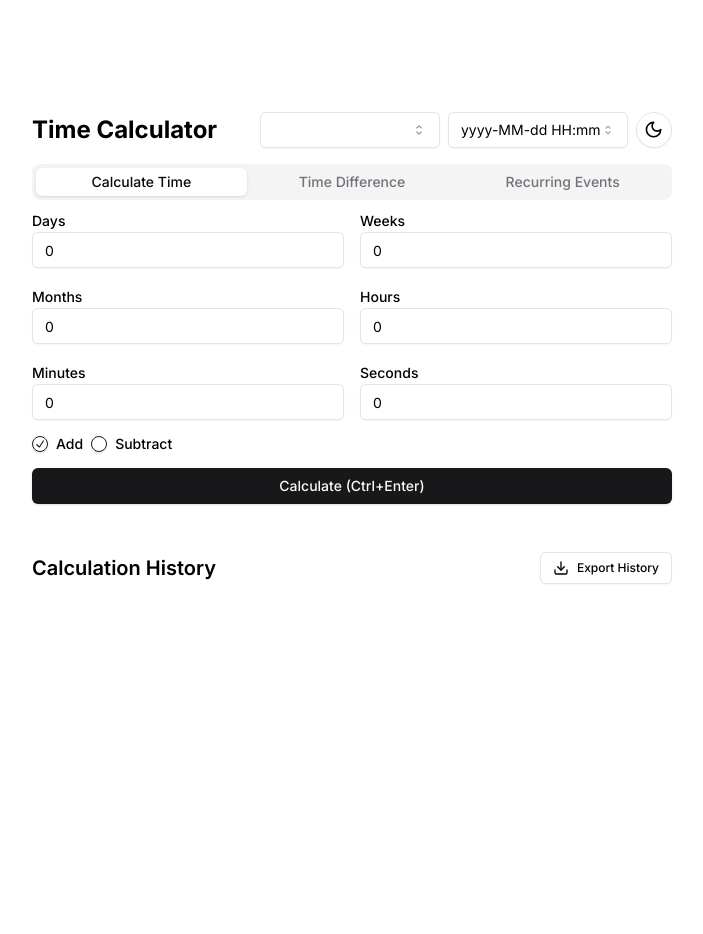
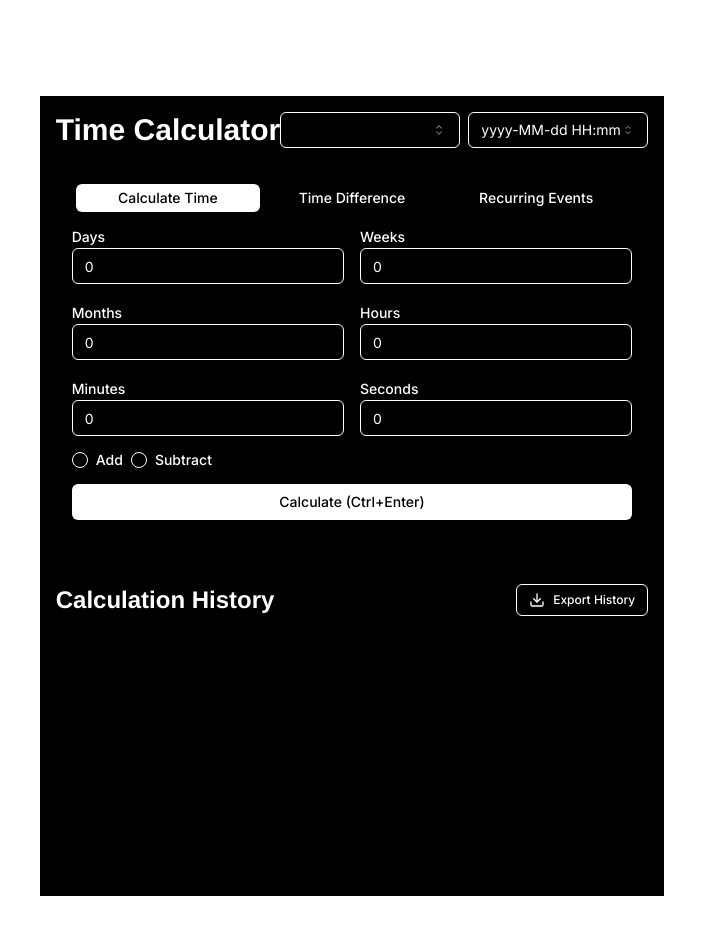
Before and after one commit to ShreyasKashyap357/time-calculator, a Next.js app: page / in a window 1280 px wide. Shown: the top 934 px of the page, without its empty margins (288-991 px from the left). Before the commit the page ends 800 px from the top, so only its background shows below. Built offline with nearby package versions, Linux system fonts and the light colour scheme.

Commit message:
Add GitHub Actions workflow for deploying to GitHub Pages

```diff
--- a/components/time-calculator.tsx
+++ b/components/time-calculator.tsx
@@ -2,15 +2,15 @@
 
 import { useState, useEffect } from 'react'
 import { add, sub, differenceInSeconds, format, parse, addDays, addWeeks, addMonths, addYears } from 'date-fns'
-import { toZonedTime } from 'date-fns-tz';
+import { toZonedTime } from 'date-fns-tz'
 import { Button } from "@/components/ui/button"
 import { Input } from "@/components/ui/input"
 import { Label } from "@/components/ui/label"
 import { RadioGroup, RadioGroupItem } from "@/components/ui/radio-group"
 import { Tabs, TabsContent, TabsList, TabsTrigger } from "@/components/ui/tabs"
 import { Select, SelectContent, SelectItem, SelectTrigger, SelectValue } from "@/components/ui/select"
-import { Toast } from "@/components/ui/toast"
-import { Moon, Sun, Clipboard, Check, Download } from "lucide-react"
+import { useToast } from "@/components/ui/use-toast"
+import { Clipboard, Download } from "lucide-react"
 
 type Calculation = {
   type: 'time' | 'difference' | 'recurring'
@@ -45,40 +45,27 @@ export default function TimeCalculator() {
   const [operation, setOperation] = useState('add')
   const [result, setResult] = useState('')
   const [timeDiff, setTimeDiff] = useState({ start: '', end: '', result: '' })
-  const [darkMode, setDarkMode] = useState(false)
   const [timezone, setTimezone] = useState('UTC')
   const [history, setHistory] = useState<Calculation[]>([])
-  const [copied, setCopied] = useState(false)
-  const [error, setError] = useState('')
   const [dateFormat, setDateFormat] = useState(DATE_FORMATS[0])
   const [recurringEvent, setRecurringEvent] = useState<RecurringEvent>({
     startDate: '',
     frequency: 'daily',
     count: 1,
   })
+  const { toast } = useToast()
 
   useEffect(() => {
     if (typeof window !== 'undefined') {
-      const savedDarkMode = localStorage.getItem('darkMode') === 'true'
       const savedTimezone = localStorage.getItem('timezone') || 'UTC'
       const savedDateFormat = localStorage.getItem('dateFormat') || DATE_FORMATS[0]
       const savedHistory = JSON.parse(localStorage.getItem('history') || '[]')
 
-      setDarkMode(savedDarkMode)
       setTimezone(savedTimezone)
       setDateFormat(savedDateFormat)
       setHistory(savedHistory)
     }
   }, [])
-
-  useEffect(() => {
-    if (darkMode) {
-      document.documentElement.classList.add('dark')
-    } else {
-      document.documentElement.classList.remove('dark')
-    }
-    localStorage.setItem('darkMode', darkMode.toString())
-  }, [darkMode])
 
   useEffect(() => {
     localStorage.setItem('timezone', timezone)
@@ -124,9 +111,12 @@ export default function TimeCalculator() {
       const formattedResult = format(calculatedTime, dateFormat)
       setResult(formattedResult)
       addToHistory('time', JSON.stringify(timeUnits), formattedResult)
-      setError('')
     } catch (err) {
-      setError('Invalid input. Please check your values and try again.')
+      toast({
+        title: "Error",
+        description: "Invalid input. Please check your values and try again.",
+        variant: "destructive",
+      })
     }
   }
 
@@ -143,9 +133,12 @@ export default function TimeCalculator() {
         const result = `${days} days, ${hours} hours, ${minutes} minutes, ${seconds} seconds`
         setTimeDiff(prev => ({ ...prev, result }))
         addToHistory('difference', `${timeDiff.start} to ${timeDiff.end}`, result)
-        setError('')
       } catch (err) {
-        setError('Invalid date input. Please check your values and try again.')
+        toast({
+          title: "Error",
+          description: "Invalid date input. Please check your values and try again.",
+          variant: "destructive",
+        })
       }
     }
   }
@@ -178,9 +171,12 @@ export default function TimeCalculator() {
       const result = events.join('\n')
       setResult(result)
       addToHistory('recurring', JSON.stringify(recurringEvent), result)
-      setError('')
     } catch (err) {
-      setError('Invalid input for recurring events. Please check your values and try again.')
+      toast({
+        title: "Error",
+        description: "Invalid input for recurring events. Please check your values and try again.",
+        variant: "destructive",
+      })
     }
   }
 
@@ -190,8 +186,10 @@ export default function TimeCalculator() {
 
   const copyToClipboard = (text: string) => {
     navigator.clipboard.writeText(text).then(() => {
-      setCopied(true)
-      setTimeout(() => setCopied(false), 2000)
+      toast({
+        title: "Copied",
+        description: "Result copied to clipboard!",
+      })
     })
   }
 
@@ -209,52 +207,44 @@ export default function TimeCalculator() {
   }
 
   return (
-    <div className="container mx-auto p-4 max-w-2xl">
+    <div className="min-h-screen bg-black text-white p-4">
+      <div className="max-w-2xl mx-auto">
         <div className="flex justify-between items-center mb-4">
-        <h1 className="text-2xl font-bold">Time Calculator</h1>
+          <h1 className="text-3xl font-bold" style={{ fontFamily: 'Helvetica, Arial, sans-serif' }}>Time Calculator</h1>
           <div className="flex items-center space-x-2">
             <Select onValueChange={setTimezone} defaultValue={timezone}>
-            <SelectTrigger className="w-[180px]">
+              <SelectTrigger className="w-[180px] bg-black border-white text-white">
                 <SelectValue placeholder="Select timezone" />
               </SelectTrigger>
-            <SelectContent>
+              <SelectContent className="bg-black border-white">
                 {Intl.supportedValuesOf('timeZone').map((tz) => (
                   <SelectItem key={tz} value={tz}>{tz}</SelectItem>
                 ))}
               </SelectContent>
             </Select>
             <Select onValueChange={setDateFormat} defaultValue={dateFormat}>
-            <SelectTrigger className="w-[180px]">
+              <SelectTrigger className="w-[180px] bg-black border-white text-white">
                 <SelectValue placeholder="Select date format" />
               </SelectTrigger>
-            <SelectContent>
+              <SelectContent className="bg-black border-white">
                 {DATE_FORMATS.map((format) => (
                   <SelectItem key={format} value={format}>{format}</SelectItem>
                 ))}
               </SelectContent>
             </Select>
-          <Button
-            variant="outline"
-            size="icon"
-            onClick={() => setDarkMode(!darkMode)}
-            className="rounded-full"
-          >
-            {darkMode ? <Sun className="h-[1.2rem] w-[1.2rem]" /> : <Moon className="h-[1.2rem] w-[1.2rem]" />}
-            <span className="sr-only">Toggle theme</span>
-          </Button>
           </div>
         </div>
-      <Tabs defaultValue="calculate">
-        <TabsList className="grid w-full grid-cols-3">
-          <TabsTrigger value="calculate">Calculate Time</TabsTrigger>
-          <TabsTrigger value="difference">Time Difference</TabsTrigger>
-          <TabsTrigger value="recurring">Recurring Events</TabsTrigger>
+        <Tabs defaultValue="calculate" className="bg-black p-4 rounded-lg">
+          <TabsList className="grid w-full grid-cols-3 bg-black">
+            <TabsTrigger value="calculate" className="data-[state=active]:bg-white data-[state=active]:text-black text-white">Calculate Time</TabsTrigger>
+            <TabsTrigger value="difference" className="data-[state=active]:bg-white data-[state=active]:text-black text-white">Time Difference</TabsTrigger>
+            <TabsTrigger value="recurring" className="data-[state=active]:bg-white data-[state=active]:text-black text-white">Recurring Events</TabsTrigger>
           </TabsList>
           <TabsContent value="calculate">
             <div className="grid grid-cols-2 gap-4 mb-4">
               {Object.keys(timeUnits).map((unit) => (
                 <div key={unit}>
-                <Label htmlFor={unit}>{unit.charAt(0).toUpperCase() + unit.slice(1)}</Label>
+                  <Label htmlFor={unit} className="text-white">{unit.charAt(0).toUpperCase() + unit.slice(1)}</Label>
                   <Input
                     type="number"
                     id={unit}
@@ -262,29 +252,30 @@ export default function TimeCalculator() {
                     value={timeUnits[unit as keyof typeof timeUnits]}
                     onChange={handleInputChange}
                     min="0"
+                    className="bg-black border-white text-white"
                   />
                 </div>
               ))}
             </div>
             <RadioGroup defaultValue="add" className="flex mb-4" onValueChange={setOperation}>
               <div className="flex items-center space-x-2">
-              <RadioGroupItem value="add" id="add" />
-              <Label htmlFor="add">Add</Label>
+                <RadioGroupItem value="add" id="add" className="border-white" />
+                <Label htmlFor="add" className="text-white">Add</Label>
               </div>
               <div className="flex items-center space-x-2">
-              <RadioGroupItem value="subtract" id="subtract" />
-              <Label htmlFor="subtract">Subtract</Label>
+                <RadioGroupItem value="subtract" id="subtract" className="border-white" />
+                <Label htmlFor="subtract" className="text-white">Subtract</Label>
               </div>
             </RadioGroup>
-          <Button onClick={calculateTime} className="w-full mb-4">Calculate (Ctrl+Enter)</Button>
+            <Button onClick={calculateTime} className="w-full mb-4 bg-white text-black hover:bg-gray-200">Calculate (Ctrl+Enter)</Button>
             {result && (
-            <div className="p-4 bg-gray-100 dark:bg-gray-800 rounded flex justify-between items-center">
+              <div className="p-4 bg-black border border-white rounded flex justify-between items-center">
                 <div>
-                <h2 className="font-semibold">Result:</h2>
-                <p>{result}</p>
+                  <h2 className="font-semibold text-white">Result:</h2>
+                  <p className="text-white">{result}</p>
                 </div>
-              <Button variant="ghost" size="icon" onClick={() => copyToClipboard(result)}>
-                {copied ? <Check className="h-4 w-4" /> : <Clipboard className="h-4 w-4" />}
+                <Button variant="ghost" size="icon" onClick={() => copyToClipboard(result)} className="text-white hover:bg-white hover:text-black">
+                  <Clipboard className="h-4 w-4" />
                 </Button>
               </div>
             )}
@@ -292,32 +283,34 @@ export default function TimeCalculator() {
           <TabsContent value="difference">
             <div className="space-y-4">
               <div>
-              <Label htmlFor="start-time">Start Time</Label>
+                <Label htmlFor="start-time" className="text-white">Start Time</Label>
                 <Input
                   type="datetime-local"
                   id="start-time"
                   value={timeDiff.start}
                   onChange={(e) => setTimeDiff(prev => ({ ...prev, start: e.target.value }))}
+                  className="bg-black border-white text-white"
                 />
               </div>
               <div>
-              <Label htmlFor="end-time">End Time</Label>
+                <Label htmlFor="end-time" className="text-white">End Time</Label>
                 <Input
                   type="datetime-local"
                   id="end-time"
                   value={timeDiff.end}
                   onChange={(e) => setTimeDiff(prev => ({ ...prev, end: e.target.value }))}
+                  className="bg-black border-white text-white"
                 />
               </div>
-            <Button onClick={calculateDifference} className="w-full">Calculate Difference (Ctrl+D)</Button>
+              <Button onClick={calculateDifference} className="w-full bg-white text-black hover:bg-gray-200">Calculate Difference (Ctrl+D)</Button>
               {timeDiff.result && (
-              <div className="p-4 bg-gray-100 dark:bg-gray-800 rounded flex justify-between items-center">
+                <div className="p-4 bg-black border border-white rounded flex justify-between items-center">
                   <div>
-                  <h2 className="font-semibold">Time Difference:</h2>
-                  <p>{timeDiff.result}</p>
+                    <h2 className="font-semibold text-white">Time Difference:</h2>
+                    <p className="text-white">{timeDiff.result}</p>
                   </div>
-                <Button variant="ghost" size="icon" onClick={() => copyToClipboard(timeDiff.result)}>
-                  {copied ? <Check className="h-4 w-4" /> : <Clipboard className="h-4 w-4" />}
+                  <Button variant="ghost" size="icon" onClick={() => copyToClipboard(timeDiff.result)} className="text-white hover:bg-white hover:text-black">
+                    <Clipboard className="h-4 w-4" />
                   </Button>
                 </div>
               )}
@@ -326,24 +319,25 @@ export default function TimeCalculator() {
           <TabsContent value="recurring">
             <div className="space-y-4">
               <div>
-              <Label htmlFor="start-date">Start Date</Label>
+                <Label htmlFor="start-date" className="text-white">Start Date</Label>
                 <Input
                   type="datetime-local"
                   id="start-date"
                   value={recurringEvent.startDate}
                   onChange={(e) => setRecurringEvent(prev => ({ ...prev, startDate: e.target.value }))}
+                  className="bg-black border-white text-white"
                 />
               </div>
               <div>
-              <Label htmlFor="frequency">Frequency</Label>
+                <Label htmlFor="frequency" className="text-white">Frequency</Label>
                 <Select
                   onValueChange={(value: 'daily' | 'weekly' | 'monthly' | 'yearly') => setRecurringEvent(prev => ({ ...prev, frequency: value }))}
                   defaultValue={recurringEvent.frequency}
                 >
-                <SelectTrigger>
+                  <SelectTrigger className="bg-black border-white text-white">
                     <SelectValue placeholder="Select frequency" />
                   </SelectTrigger>
-                <SelectContent>
+                  <SelectContent className="bg-black border-white">
                     <SelectItem value="daily">Daily</SelectItem>
                     <SelectItem value="weekly">Weekly</SelectItem>
                     <SelectItem value="monthly">Monthly</SelectItem>
@@ -352,59 +346,53 @@ export default function TimeCalculator() {
                 </Select>
               </div>
               <div>
-              <Label htmlFor="count">Number of Occurrences</Label>
+                <Label htmlFor="count" className="text-white">Number of Occurrences</Label>
                 <Input
                   type="number"
                   id="count"
                   value={recurringEvent.count}
                   onChange={(e) => setRecurringEvent(prev => ({ ...prev, count: parseInt(e.target.value) || 1 }))}
                   min="1"
+                  className="bg-black border-white text-white"
                 />
               </div>
-            <Button onClick={calculateRecurringEvents} className="w-full">Calculate Recurring Events (Ctrl+R)</Button>
+              <Button onClick={calculateRecurringEvents} className="w-full bg-white text-black hover:bg-gray-200">Calculate Recurring Events (Ctrl+R)</Button>
               {result && (
-              <div className="p-4 bg-gray-100 dark:bg-gray-800 rounded flex justify-between items-center">
+                <div className="p-4 bg-black border border-white rounded flex justify-between items-center">
                   <div>
-                  <h2 className="font-semibold">Recurring Events:</h2>
-                  <pre className="whitespace-pre-wrap">{result}</pre>
+                    <h2 className="font-semibold text-white">Recurring Events:</h2>
+                    <pre className="whitespace-pre-wrap text-white">{result}</pre>
                   </div>
-                <Button variant="ghost" size="icon" onClick={() => copyToClipboard(result)}>
-                  {copied ? <Check className="h-4 w-4" /> : <Clipboard className="h-4 w-4" />}
+                  <Button variant="ghost" size="icon" onClick={() => copyToClipboard(result)} className="text-white hover:bg-white hover:text-black">
+                    <Clipboard className="h-4 w-4" />
                   </Button>
                 </div>
               )}
             </div>
           </TabsContent>
         </Tabs>
-      {error && (
-        <div className="mt-4 p-4 bg-red-100 dark:bg-red-900 text-red-700 dark:text-red-100 rounded">
-          {error}
-        </div>
-      )}
         <div className="mt-8">
           <div className="flex justify-between items-center mb-4">
-          <h2 className="text-xl font-semibold">Calculation History</h2>
-          <Button variant="outline" size="sm" onClick={exportHistory}>
+            <h2 className="text-2xl font-semibold text-white" style={{ fontFamily: 'Helvetica, Arial, sans-serif' }}>Calculation History</h2>
+            <Button variant="outline" size="sm" onClick={exportHistory} className="bg-black border-white text-white hover:bg-white hover:text-black">
               <Download className="h-4 w-4 mr-2" />
               Export History
             </Button>
           </div>
           <ul className="space-y-2">
             {history.map((calc, index) => (
-            <li key={index} className="p-2 bg-gray-100 dark:bg-gray-800 rounded">
-              <p><strong>{calc.type === 'time' ? 'Time Calculation' : calc.type === 'difference' ? 'Time Difference' : 'Recurring Events'}</strong></p>
-              <p>Input: {calc.input}</p>
-              <p>Result: {calc.result}</p>
-              <p className="text-sm text-gray-500 dark:text-gray-400">
+              <li key={index} className="p-2 bg-black border border-white rounded">
+                <p><strong className="text-white">{calc.type === 'time' ? 'Time Calculation' : calc.type === 'difference' ? 'Time Difference' : 'Recurring Events'}</strong></p>
+                <p className="text-white">Input: {calc.input}</p>
+                <p className="text-white">Result: {calc.result}</p>
+                <p className="text-sm text-gray-400">
                   {new Date(calc.timestamp).toLocaleString()}
                 </p>
               </li>
             ))}
           </ul>
         </div>
-      <Toast open={copied} onOpenChange={setCopied}>
-        <div className="bg-green-500 text-white p-2 rounded">Copied to clipboard!</div>
-      </Toast>
+      </div>
     </div>
   )
 }
--- a/next.config.mjs
+++ b/next.config.mjs
@@ -1,4 +1,9 @@
 /** @type {import('next').NextConfig} */
-const nextConfig = {};
+const nextConfig = {
+    reactStrictMode: true,
+    output: 'export', // Export as a static site
+    basePath: '/time-calculator', // Change 'time-calculator' to your repository name
+    assetPrefix: '/time-calculator/', // Change to your repository name
+    };
 
 export default nextConfig;
```
Also changed, not shown: package.json (+5 -4 lines). Lines whose indentation alone changed are shown as unchanged.
